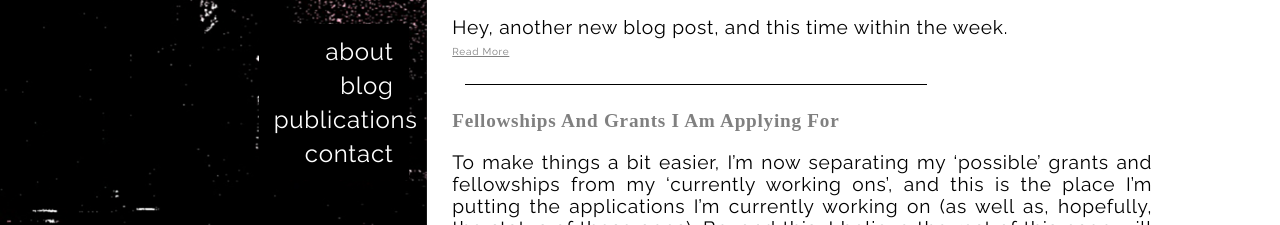
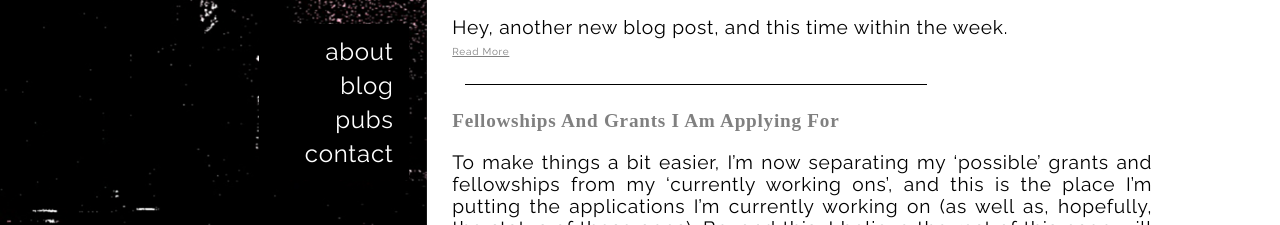
Before and after one commit to towercity/author-webpage, a Jekyll site: the page built from index.html, in a window 1280 px wide and 900 px high, scrolled down 525 px. Shown: the part 675-900 px from the top of the window. Built offline with Jekyll 4.4.1, drawn with Linux system fonts in a browser that asks for light colours; some web fonts are replaced; the list of posts is cut into pages by our own code.

Commit message:
Shorten sidelink name

```diff
--- a/_layouts/default.html
+++ b/_layouts/default.html
@@ -23,7 +23,7 @@
             <ul>
                 <li><a href="{{ site.baseurl }}/about" alt="about">about</a></li>
                 <li><a href="{{ site.baseurl }}/" alt="blog">blog</a></li>
-                <li><a href="{{ site.baseurl }}/pages/publications" alt="publications">publications</a></li>
+                <li><a href="{{ site.baseurl }}/pages/publications" alt="publications">pubs</a></li>
                 <li><a href="mailto:jakobkonger@gmail.com" alt="contact me">contact</a></li>
             </ul>
         </div>
```
